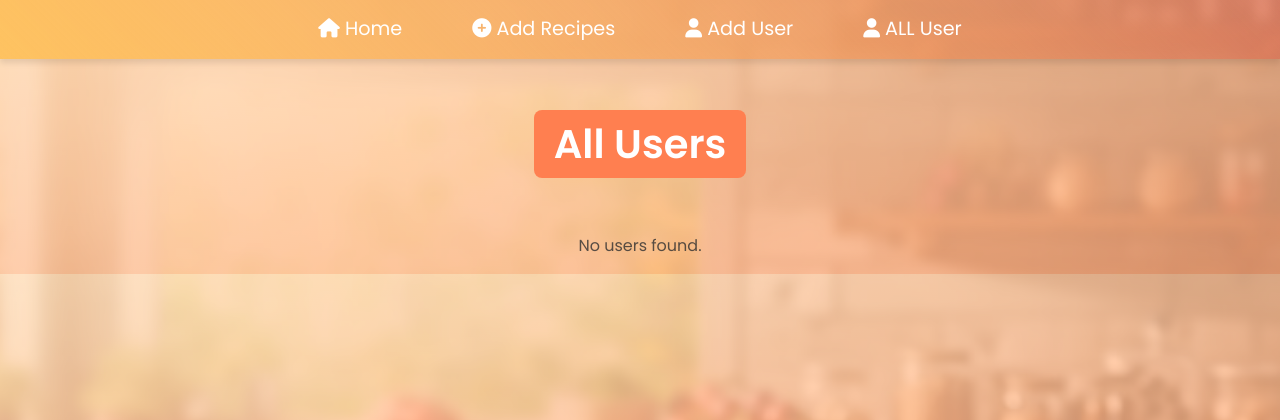
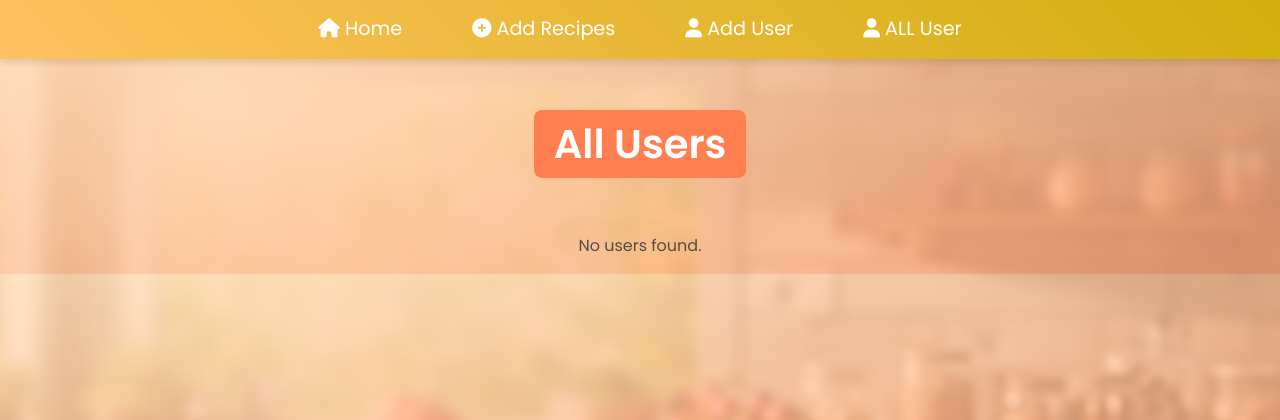
Before and after one commit to YousefDewidar/RecipeManager, a Flask app: page /all_user in a window 1280 px wide. Shown: the top 420 px of the page. Run offline with Flask 2, Linux system fonts and the light colour scheme; data that the repository does not hold is empty.

Commit message:
enhanced the apperance of nav

```diff
--- a/templates/navbar/navbar.html
+++ b/templates/navbar/navbar.html
@@ -26,7 +26,7 @@
             left: 0;
             width: 100%;
             z-index: 1000;
-            background: linear-gradient(45deg, #fec260, #d20c0c40);
+            background: linear-gradient(45deg, #fec260, #d2ae0c);
             box-shadow: 0 4px 6px rgba(0, 0, 0, 0.1);
             padding: 15px 0;
             margin: 0;
```
